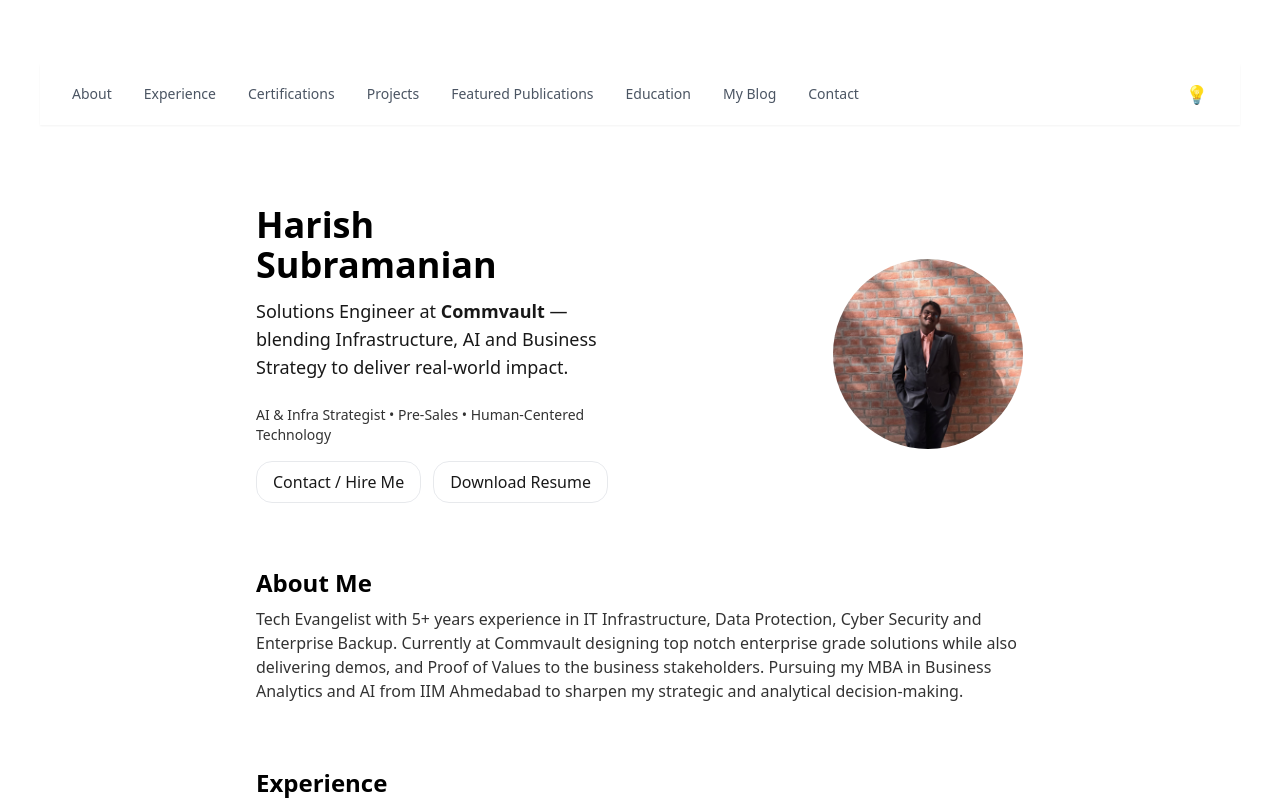
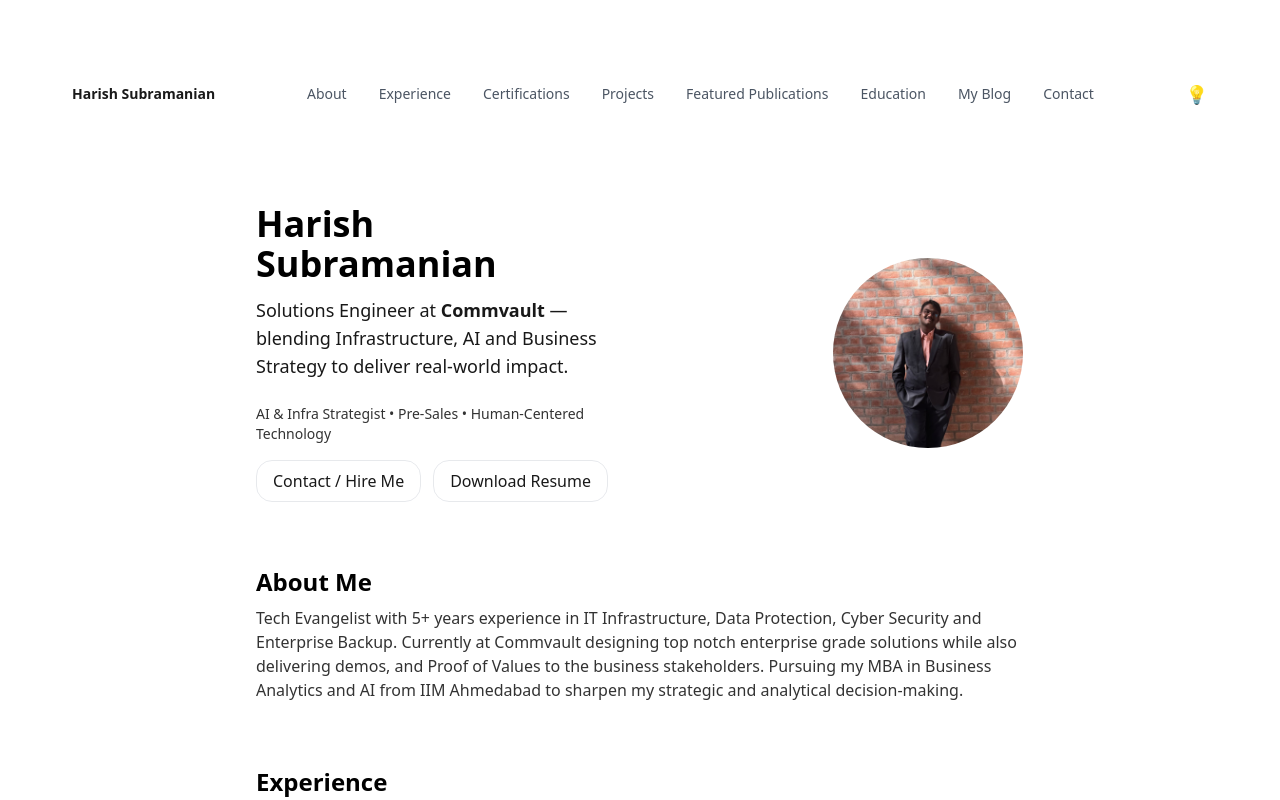
Before and after one commit to HarishS99/harish-portfolio, a Next.js app: page / in a window 1280 px wide. Shown: the top 800 px of the page. Built offline with nearby package versions, Linux system fonts and the light colour scheme.

Commit message:
Update Navbar.tsx

```diff
--- a/app/(site)/components/Navbar.tsx
+++ b/app/(site)/components/Navbar.tsx
@@ -1,15 +1,24 @@
 "use client";
+
 import { useState, useEffect } from "react";
+import Link from "next/link";
+import { usePathname } from "next/navigation";
 
 export default function Navbar() {
   const [isDark, setIsDark] = useState(false);
   const [menuOpen, setMenuOpen] = useState(false);
+  const [scrolled, setScrolled] = useState(false);
+  const pathname = usePathname();
 
   useEffect(() => {
     const saved = localStorage.getItem("theme");
     const isDarkMode = saved === "dark";
     setIsDark(isDarkMode);
     document.documentElement.classList.toggle("dark", isDarkMode);
+
+    const onScroll = () => setScrolled(window.scrollY > 10);
+    window.addEventListener("scroll", onScroll);
+    return () => window.removeEventListener("scroll", onScroll);
   }, []);
 
   const onToggleTheme = () => {
@@ -23,7 +32,18 @@ export default function Navbar() {
     <>
       {/* DESKTOP NAVBAR */}
       {!menuOpen && (
-        <nav className="flex items-center justify-between py-4 px-8 mb-8 sticky top-0 z-50 backdrop-blur-lg bg-white/80 dark:bg-black/80 border-b border-white/10 dark:border-white/10 shadow-sm">
+        <nav
+          className={`flex items-center justify-between py-4 px-8 mb-8 sticky top-0 z-50 transition-all duration-300
+          ${scrolled ? "backdrop-blur-lg bg-white/70 dark:bg-black/60 shadow-sm" : "bg-transparent"}`}
+        >
+          {/* NAME — now clickable */}
+          <Link
+            href="/"
+            className="text-sm font-semibold opacity-90 hover:opacity-100 transition"
+          >
+            Harish Subramanian
+          </Link>
+
           <div className="hidden md:flex text-sm gap-8 text-gray-600 dark:text-gray-300">
             <a href="#about" className="hover:text-black dark:hover:text-white transition">About</a>
             <a href="#experience" className="hover:text-black dark:hover:text-white transition">Experience</a>
@@ -31,12 +51,16 @@ export default function Navbar() {
             <a href="#projects-impact" className="hover:text-black dark:hover:text-white transition">Projects</a>
             <a href="#publications" className="hover:text-black dark:hover:text-white transition">Featured Publications</a>
             <a href="#education" className="hover:text-black dark:hover:text-white transition">Education</a>
-            <a href="/blog" className="hover:opacity-50 transition">My Blog</a>
+            <Link
+              href="/blog"
+              className={`hover:opacity-50 transition ${pathname.startsWith("/blog") ? "font-bold opacity-100" : ""}`}
+            >
+              My Blog
+            </Link>
             <a href="#contact" className="hover:text-black dark:hover:text-white transition">Contact</a>
           </div>
 
           <div className="flex items-center gap-4">
-            {/* Dark Mode Toggle — Desktop Only */}
             <button
               onClick={onToggleTheme}
               className="hidden md:block text-lg opacity-90 hover:opacity-100 transition-transform duration-200"
@@ -44,8 +68,6 @@ export default function Navbar() {
             >
               {isDark ? "🌙" : "💡"}
             </button>
-
-            {/* Hamburger for Mobile */}
             <button
               className="md:hidden text-xl"
               onClick={() => setMenuOpen(true)}
@@ -59,24 +81,22 @@ export default function Navbar() {
       {/* MOBILE FULL-SCREEN OVERLAY MENU */}
       {menuOpen && (
         <div className="fixed inset-0 z-50 bg-black/90 backdrop-blur-xl text-white flex flex-col justify-between p-8">
-          <button
-            className="text-2xl self-end"
-            onClick={() => setMenuOpen(false)}
-          >
+          <button className="text-2xl self-end" onClick={() => setMenuOpen(false)}>
             ✕
           </button>
 
           <div className="flex flex-col gap-6 text-xl">
+            <a href="/" onClick={() => setMenuOpen(false)}>Home</a>
             <a href="#about" onClick={() => setMenuOpen(false)}>About</a>
             <a href="#experience" onClick={() => setMenuOpen(false)}>Experience</a>
             <a href="#certifications" onClick={() => setMenuOpen(false)}>Certifications</a>
             <a href="#projects-impact" onClick={() => setMenuOpen(false)}>Projects</a>
             <a href="#publications" onClick={() => setMenuOpen(false)}>Featured Publications</a>
             <a href="#education" onClick={() => setMenuOpen(false)}>Education</a>
+            <Link href="/blog" onClick={() => setMenuOpen(false)}>My Blog</Link>
             <a href="#contact" onClick={() => setMenuOpen(false)}>Contact</a>
           </div>
 
-          {/* Dark / Light Mode Toggle Inside Menu */}
           <button
             onClick={onToggleTheme}
             className="self-center mt-10 text-lg opacity-90 hover:opacity-100 transition-transform duration-200"
```
